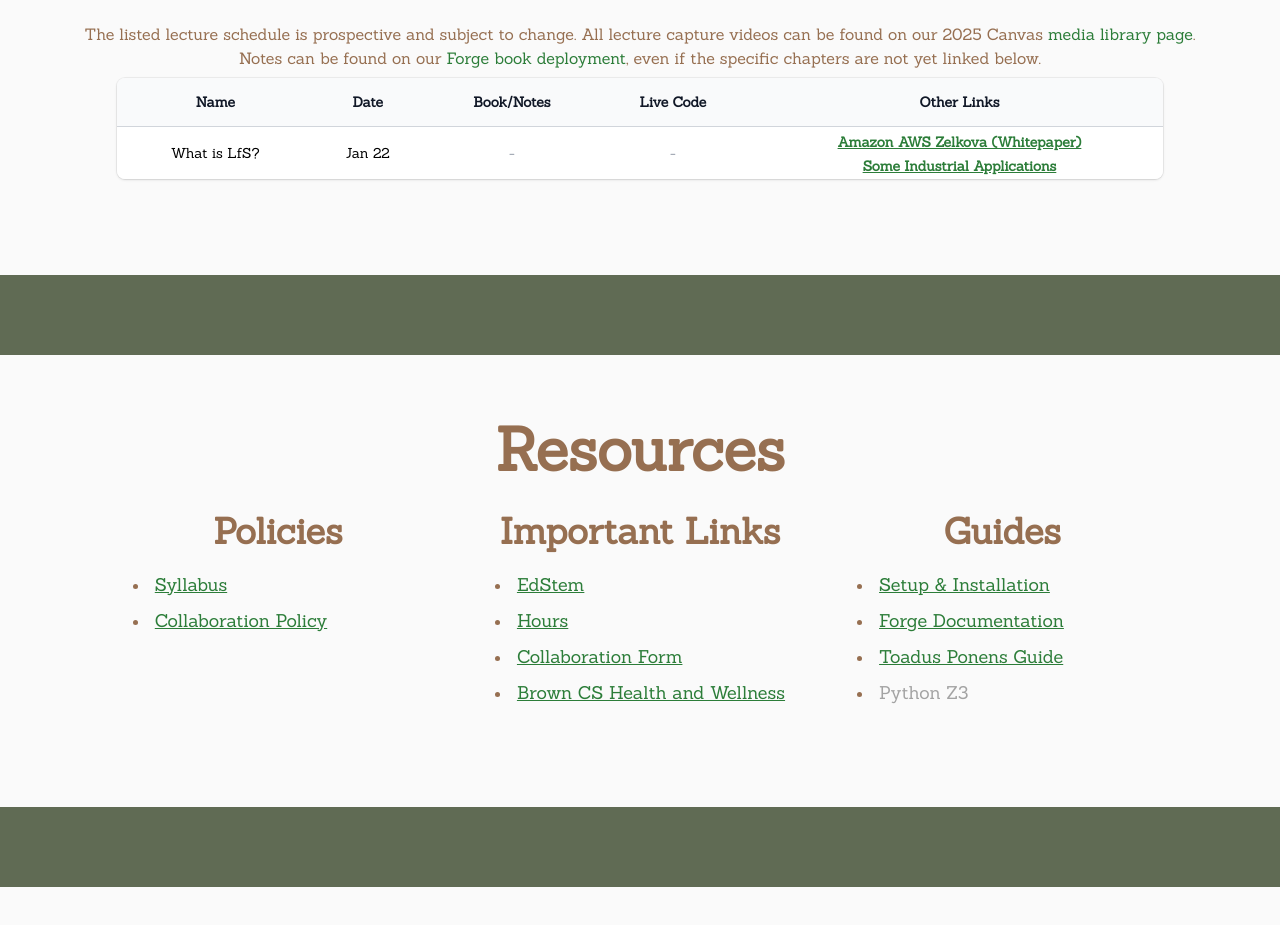
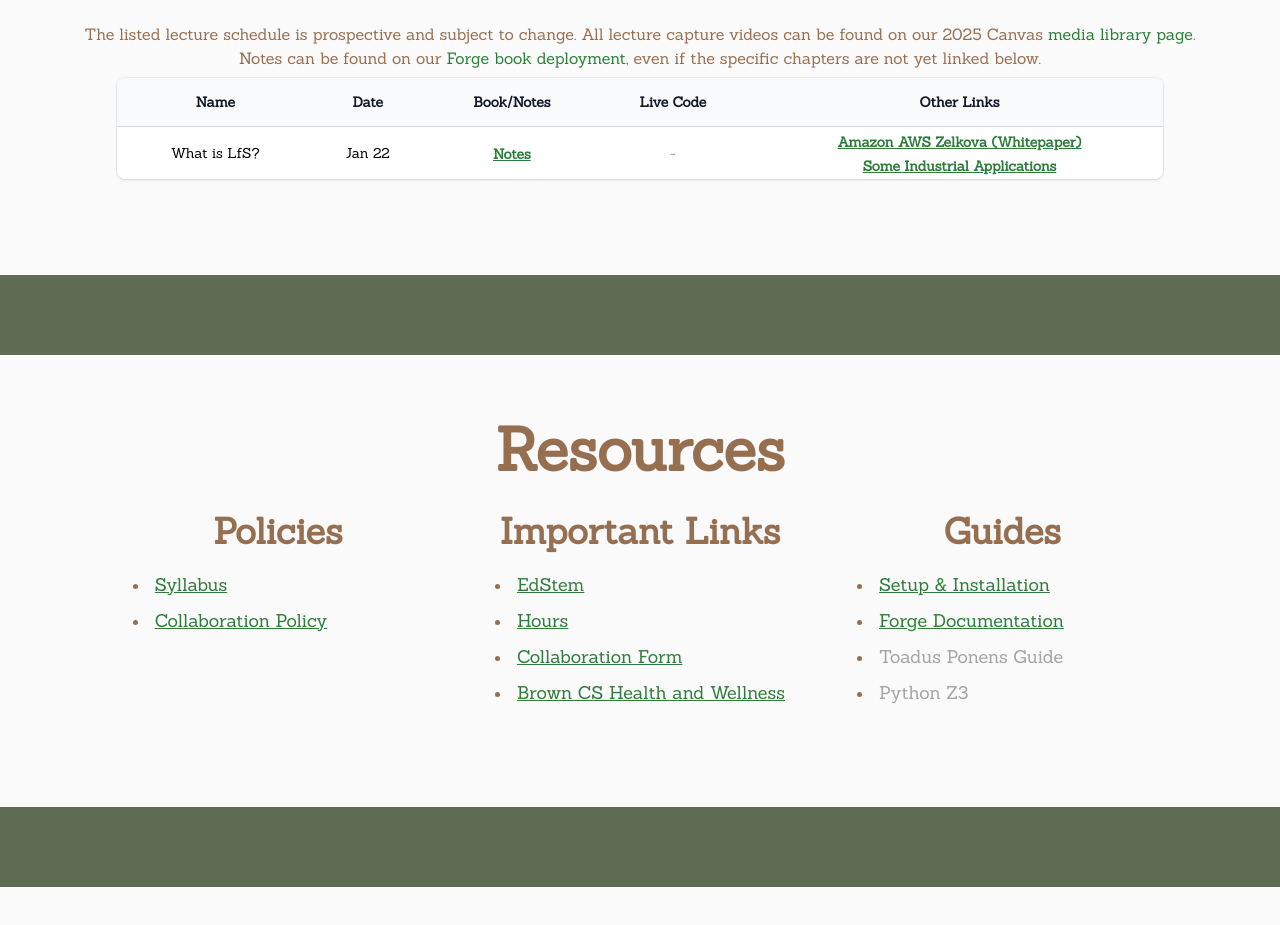
Before and after one commit to csci1710/2025, a React (Create React App) app in the folder my-app/: page / in a window 1280 px wide. Shown: the part 3540-4465 px from the top of the page. Built offline with nearby package versions, Linux system fonts and the light colour scheme; a web font is replaced by a local one.

Commit message:
Updating notes, EdStem links

```diff
--- a/my-app/src/SITE_DATA.ts
+++ b/my-app/src/SITE_DATA.ts
@@ -46,7 +46,8 @@ export const lectures: Lecture[] = [
   {
     name: "What is LfS?",
     date: "Jan 22",
-    // notesLink: "https://csci1710.github.io/book/chapters/manifesto.html",
+    notesLink:
+      "https://tnelson.github.io/forgebook/chapters/manifesto/manifesto.html",
     recordingLink: "",
     otherLinks: [
       {
@@ -240,7 +241,7 @@ export const policies: Resource[] = [
 export const importantLinks: Resource[] = [
   {
     name: "EdStem",
-    href: "https://edstem.org/us/courses/54376/discussion/",
+    href: "https://edstem.org/us/courses/73930/discussion",
   },
   { name: "Hours", href: "https://hours.cs.brown.edu/login" },
   {
@@ -264,7 +265,8 @@ export const guides: Resource[] = [
   },
   {
     name: "Toadus Ponens Guide",
-    href: "https://docs.google.com/document/d/1zdv6uF7jdC8CR-d73AojsH68jaLmNG3MwlcZ9R2lWpc/edit?usp=sharing",
+    href: "", // Greyed out for now
+    // href: "https://docs.google.com/document/d/1zdv6uF7jdC8CR-d73AojsH68jaLmNG3MwlcZ9R2lWpc/edit?usp=sharing",
   },
   {
     // Goes live later in semester
```
